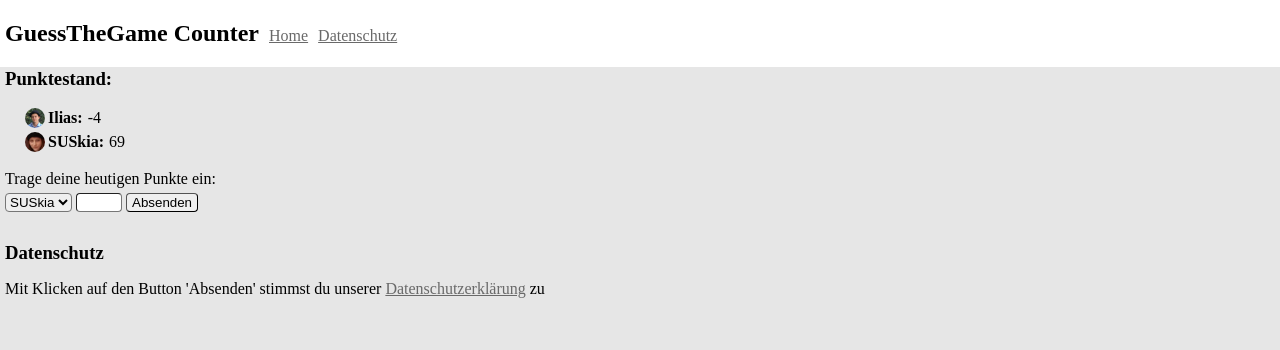
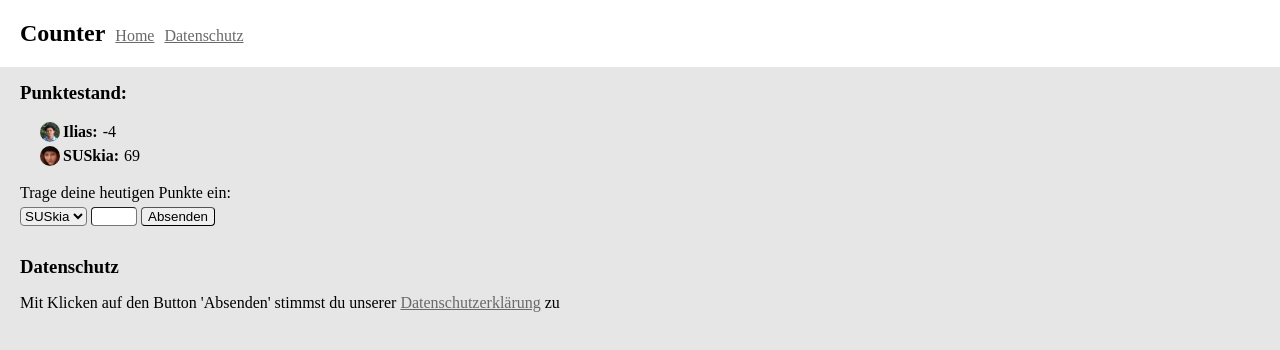
Before and after one commit to Kibassi/gtg-counter, a plain HTML site: page index.html in a window 1280 px wide. Drawn offline with Linux system fonts and the light colour scheme.

Commit message:
first styling

```diff
--- a/index.html
+++ b/index.html
@@ -2,23 +2,26 @@
 <html lang="en">
 <head>
     <meta charset="UTF-8">
-    <title>Krasser Title</title>
+    <title>GuessTheGame Counter</title>
     <meta name="viewport" content="width=device-width">
     <link rel="stylesheet" href="/style.css">
 </head>
 <body>
+<div>
     <nav>
-    <h1 id="title" class="nav-flex-item">GuessTheGame Counter</h1>
+        <h1 id="title" class="nav-flex-item">Counter</h1>
         <a href="/" class="nav-flex-item">Home</a>
         <a href="/privacy" class="nav-flex-item">Datenschutz</a>
     </nav>
-<div id="main-body">
+    <main>
         <div id="counter">
             <h3>Punktestand:</h3>
             <ul id="points">
-            <li class="no-bullet"><img src="/img/ilias.png" width="20" height="20" class="img-avatar"> <b class="name">Ilias:</b> -4
+                <li class="no-bullet"><img src="/img/ilias.png" width="20" height="20" class="img-avatar"> <b
+                        class="name">Ilias:</b> -4
                 </li>
-            <li class="no-bullet"><img src="/img/suskia.png" width="20" height="20" class="img-avatar"> <b class="name">SUSkia:</b>
+                <li class="no-bullet"><img src="/img/suskia.png" width="20" height="20" class="img-avatar"> <b
+                        class="name">SUSkia:</b>
                     69
                 </li>
             </ul>
@@ -28,12 +31,14 @@
                 <option>Ilias</option>
             </select>
             <input type="number" min="1" max="7" class="input" id="input-points">
-        <button class="input" id="button-commit">Absenden</button>
+            <button class="input" id="button-submit">Absenden</button>
         </div>
         <div id="privacy">
             <h3 id="privacy-header">Datenschutz</h3>
-        <p>Mit Klicken auf den Button 'Absenden' stimmst du unserer <a href="/privacy">Datenschutzerklärung</a> zu</p>
+            <p>Mit Klicken auf den Button 'Absenden' stimmst du unserer <a href="/privacy">Datenschutzerklärung</a> zu
+            </p>
         </div>
+    </main>
 </div>
 </body>
 </html>
--- a/style.css
+++ b/style.css
@@ -11,6 +11,11 @@ body {
     margin: 0;
     padding: 0;
     background-color: rgb(230, 230, 230);
+}
+
+main {
+    margin-left: 15px;
+    margin-top: 15px;
 }
 
 #button-commit {
@@ -41,6 +46,7 @@ nav {
     justify-content: flex-start;
     align-items: baseline;
     background-color: rgb(255, 255, 255);
+    padding-left: 15px;
 }
 
 .nav-flex-item {
```
Lines whose indentation alone changed are shown as unchanged.
